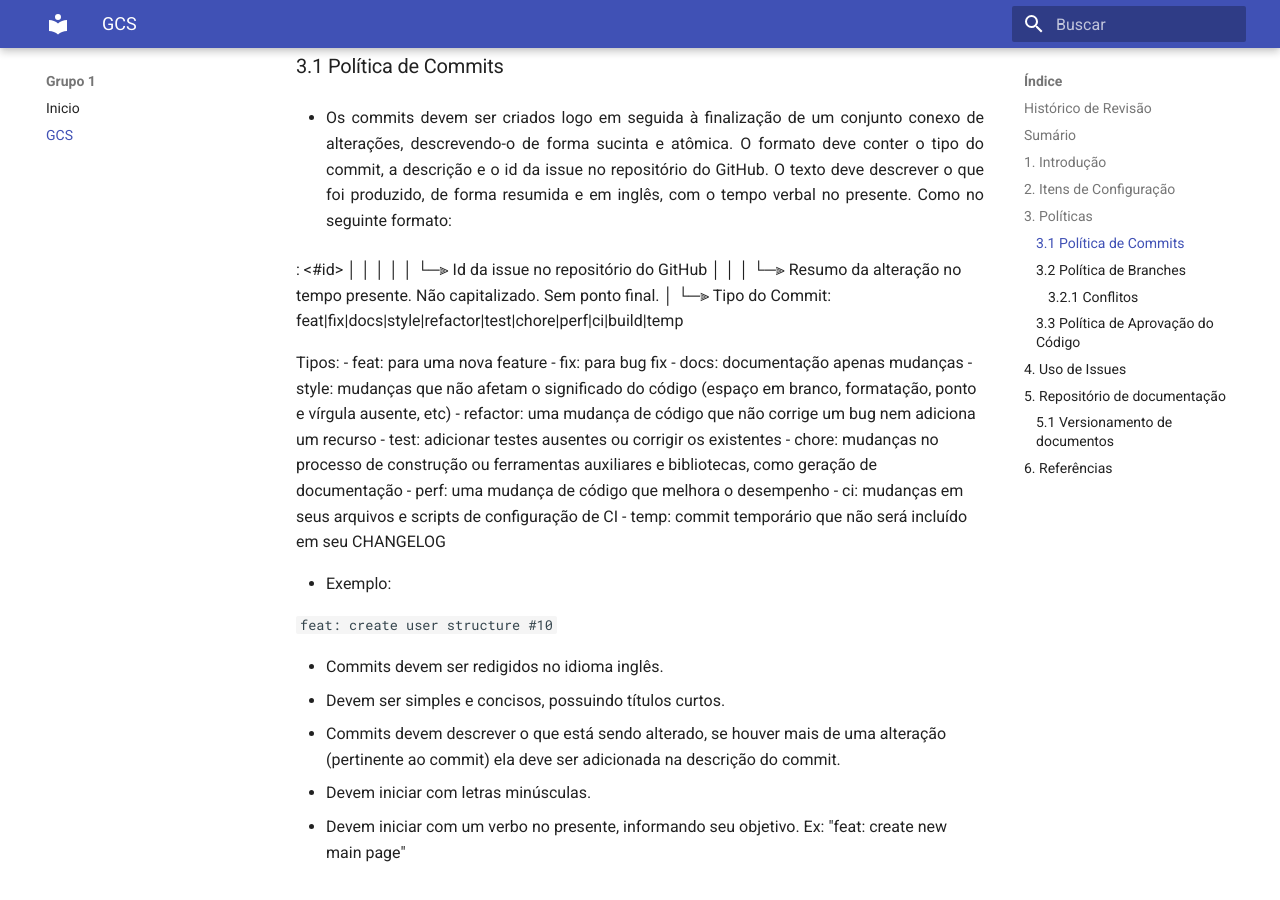
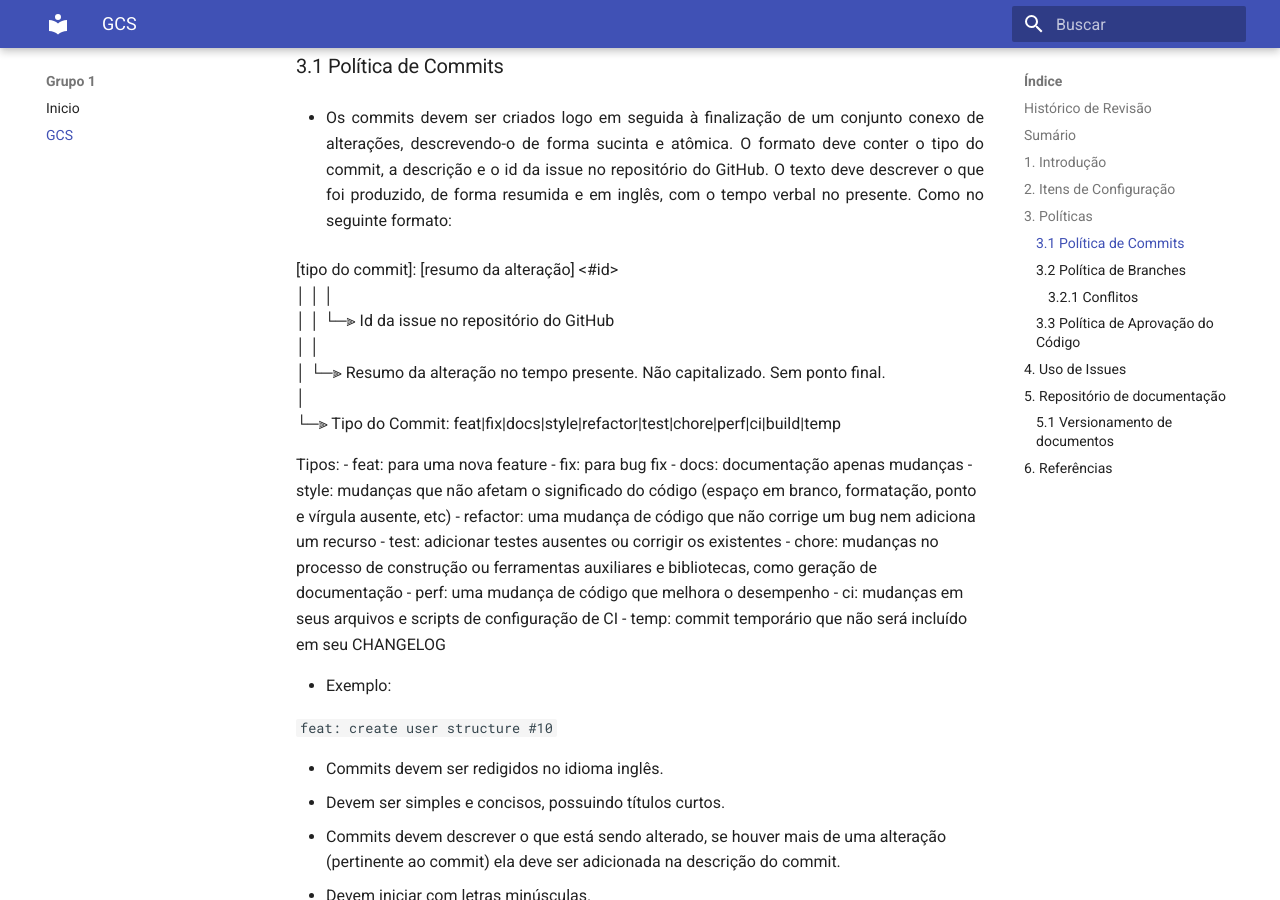
Before and after one commit to fga-eps-mds/2020.1-eSaudeUnB-Wiki, an MkDocs documentation site: the page built from docs/gcs.md, in a window 1280 px wide and 900 px high, scrolled down 1373 px. Built offline with MkDocs 1.6.1 and Material for MkDocs 9.7.7, drawn with Linux system fonts in a browser that asks for light colours.

Commit message:
docs: fixed topic 3.1
Signed-off-by: Daniel Goncalves <danmke@hotmail.com>

```diff
--- a/docs/gcs.md
+++ b/docs/gcs.md
@@ -40,13 +40,13 @@ Serão tratados como itens de configuração para este projeto o código e a doc
 
 * <p align = "justify">Os commits devem ser criados logo em seguida à finalização de um conjunto conexo de alterações, descrevendo-o de forma sucinta e atômica. O formato deve conter o tipo do commit, a descrição e o id da issue no repositório do GitHub. O texto deve descrever o que foi produzido, de forma resumida e em inglês, com o tempo verbal no presente. Como no seguinte formato:
 
- <type>: <short summary> <#id>
-  │            │           │
-  │            │           └─⫸ Id da issue no repositório do GitHub
-  │            │
-  │            └─⫸ Resumo da alteração no tempo presente. Não capitalizado. Sem ponto final.
-  │
-  └─⫸ Tipo do Commit: feat|fix|docs|style|refactor|test|chore|perf|ci|build|temp
+ [tipo do commit]: [resumo da alteração] <#id><br>
+      │                    │               │<br>
+      │                    │               └─⫸ Id da issue no repositório do GitHub<br>
+      │                    │<br>
+      │                    └─⫸ Resumo da alteração no tempo presente. Não capitalizado. Sem ponto final.<br>
+      │<br>
+      └─⫸ Tipo do Commit: feat|fix|docs|style|refactor|test|chore|perf|ci|build|temp<br>
 
 Tipos:
    - feat: para uma nova feature
```
